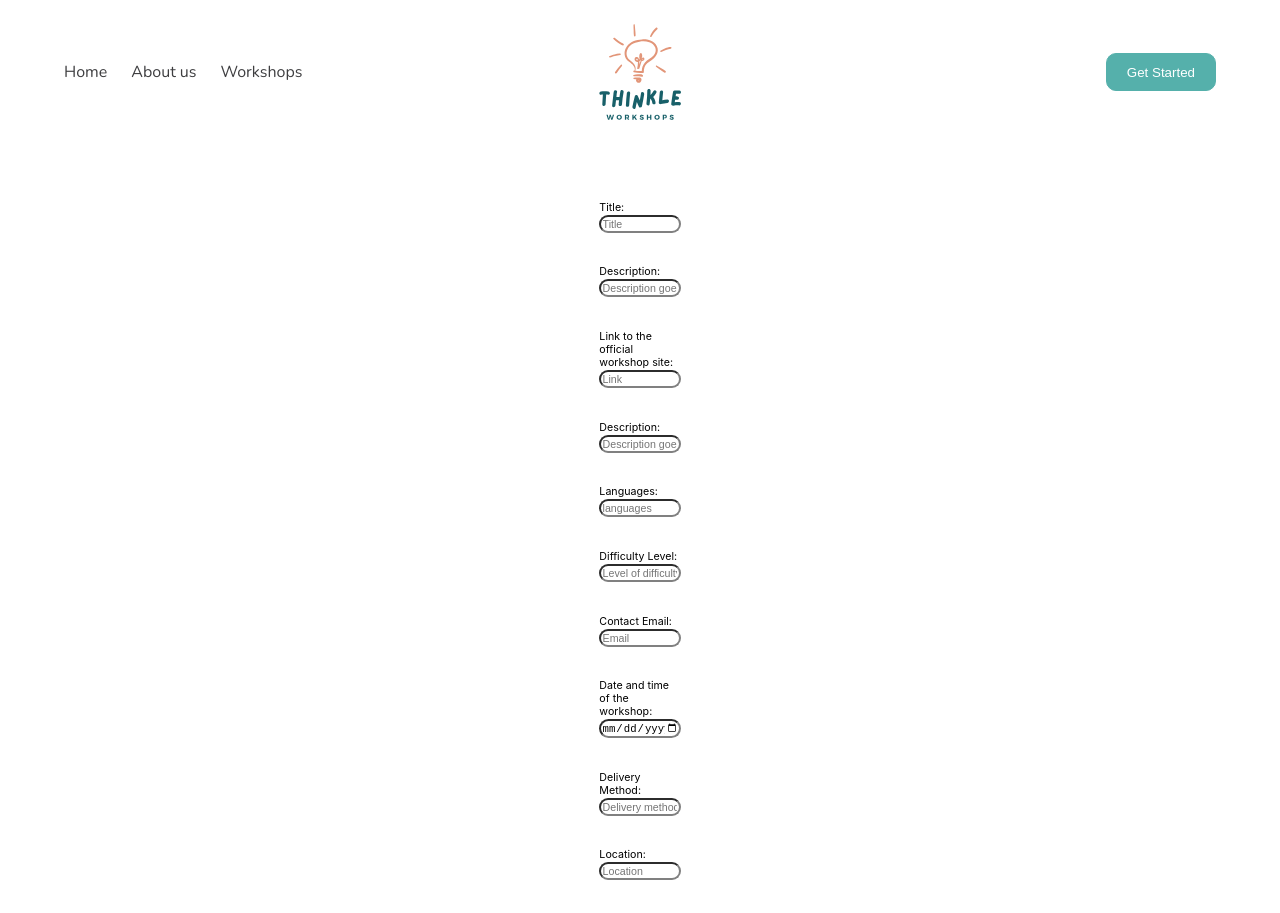
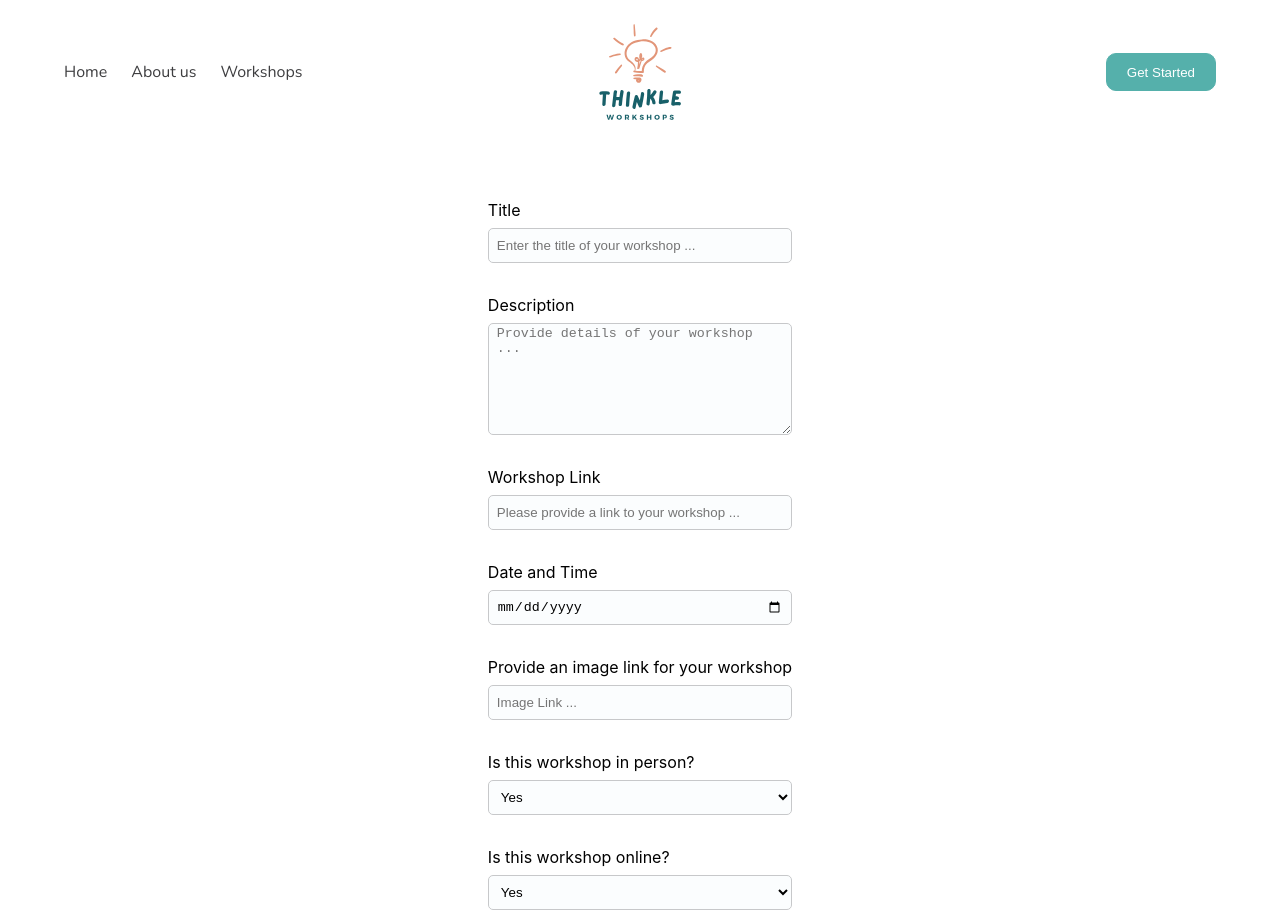
Before and after one commit to SheCodesAus/she-codes-group-project-frontend-fullstack-pancake, a React (Create React App) app: page /create-workshop in a window 1280 px wide. Shown: the top 913 px of the page. Built offline with nearby package versions, Linux system fonts and the light colour scheme.

Commit message:
Updates to Create Workshop Form

```diff
--- a/src/components/createWorkshopForm/createWorkshop.css
+++ /dev/null
@@ -1,25 +0,0 @@
-.form {
-  border-color: red;
-}
-
-.formContainer {
-  display: flex;
-  flex-direction: column;
-  justify-content: center;
-  /* border-color: green;
-  border-width: 3rem; */
-  width: 50%;
-  position: ;
-}
-
-.label {
-  font-size: 8pt;
-  padding: 1%;
-}
-
-.input {
-  /* width: 50%; */
-  font-size: 8pt;
-  border-radius: 25px;
-  border-color: grey;
-}
--- a/src/components/createWorkshopForm/index.jsx
+++ b/src/components/createWorkshopForm/index.jsx
@@ -1,252 +1,146 @@
-// import React, { useState } from "react";
-// import { useNavigate } from "react-router-dom";
-// import Input from "../common/Form/Input";
-// import LabelSelector from "../common/Form/LabelSelector";
-// import SubmitButton from "../common/Form/SubmitButton";
-// import {
-//   createProjectFormInputFields,
-//   initialLocationStates,
-// } from "./constants";
-// import { createProject } from "../../services/createProject";
-// import "./CreateProjectForm.css";
-
-// export default function CreateProjectForm() {
-//   const navigate = useNavigate();
-//   const token = window.localStorage.getItem("token");
-//   const [projectDetails, setProjectDetails] = useState({
-//     title: "",
-//     description: "",
-//     location: "",
-//     goal: "",
-//     image: "",
-//     date_due: "",
-//     is_open: true,
-//     date_created: new Date(),
-//   });
-
-//   const [locationLabels, setLocationLabels] = useState(initialLocationStates);
-//   const [submitMessage, setSubmitMessage] = useState("");
-//   const [submitResult, setSubmitResult] = useState("");
-
-//   const handleChange = event => {
-//     const { id, value } = event.target;
-
-//     let passValue;
-//     id === "goal" ? (passValue = parseInt(value)) : (passValue = value);
-//     setProjectDetails({ ...projectDetails, [id]: passValue });
-//   };
-
-//   const handleClick = index => {
-//     setProjectDetails({
-//       ...projectDetails,
-//       location: Object.keys(initialLocationStates[index]).toString(),
-//     });
-//     const newLocationStates = [...initialLocationStates];
-//     newLocationStates[index] = {
-//       [Object.keys(newLocationStates[index])]: true,
-//     };
-//     setLocationLabels(newLocationStates);
-//   };
-
-//   const handleSubmit = async event => {
-//     event.preventDefault();
-//     console.log("Create project with projectDetails: ", projectDetails);
-//     if (
-//       projectDetails.title &&
-//       projectDetails.description &&
-//       projectDetails.location &&
-//       projectDetails.goal &&
-//       projectDetails.image &&
-//       projectDetails.date_due
-//     ) {
-//       createProject(token, projectDetails).then(data => {
-//         const { id } = data;
-//         console.log("Create project response data: ... ", data);
-//         setSubmitMessage(
-//           "Yah! Project created successfully, we're directing you to your poject page ..."
-//         );
-//         setSubmitResult("success");
-//         navigate(`/project/${id}`);
-//       });
-//     } else {
-//       setSubmitMessage("Please enter all fields");
-//       setSubmitResult("fail");
-//     }
-//   };
-
-//   return (
-//     <form onSubmit={handleSubmit}>
-//       {createProjectFormInputFields.map((field, index) => {
-//         const { type, id, label, placeholder } = field;
-//         return (
-//           <Input
-//             key={index}
-//             type={type}
-//             id={id}
-//             label={label}
-//             placeholder={placeholder}
-//             onChange={handleChange}
-//             src={projectDetails.image}
-//           />
-//         );
-//       })}
-//       <div className="location-selectors-field">
-//         <label>Location</label>
-//         <div className="location-selectors-options">
-//           {locationLabels.map((location, index) => {
-//             return (
-//               <LabelSelector
-//                 key={index}
-//                 onClick={() => handleClick(index)}
-//                 labelState={Object.values(location)}
-//               >
-//                 {Object.keys(location)}
-//               </LabelSelector>
-//             );
-//           })}
-//         </div>
-//       </div>
-
-//       <SubmitButton
-//         variant="primary"
-//         submitMessage={submitMessage}
-//         result={submitResult}
-//       >
-//         Create Now !
-//       </SubmitButton>
-//     </form>
-//   );
-// }
-
-import React from "react";
-import CTAButton from "../common/CTAButton";
-import SkillTag from "../common/SkillTag";
-import "./createWorkshop.css";
-import LocationPicker from "react-location-picker";
-
-<script src="https://maps.googleapis.com/maps/api/js?&v=3.exp&libraries=geometry,drawing,places"></script>;
+import React, { useState } from "react";
+import Input from "../common/Input";
 
 export default function CreateWorkshopForm() {
+  const [input, setInput] = useState({
+    title: "",
+    description: "",
+    workshop_link: "",
+    is_online: "",
+    is_in_person: "",
+    date_and_time: "",
+    image: "",
+  });
+
+  const createWorkshopFormInputFields = [
+    {
+      type: "text",
+      id: "title",
+      label: "Title",
+      placeholder: "Enter the title of your workshop ...",
+    },
+    {
+      type: "textarea",
+      id: "description",
+      label: "Description",
+      placeholder: "Provide details of your workshop ...",
+    },
+    {
+      type: "text",
+      id: "workshop_link",
+      label: "Workshop Link",
+      placeholder: "Please provide a link to your workshop ...",
+    },
+
+    // {
+    //   type: "select",
+
+    //   id: "is_online",
+    //   label: "Is this workshop online?",
+    // },
+
+    // {
+    //   type: "select",
+    //   id: "is_in_person",
+    //   label: "Is this workshop in person?",
+    // },
+
+    {
+      type: "date",
+      id: "date_and_time",
+      label: "Date and Time",
+    },
+
+    {
+      type: "text",
+      id: "image",
+      label: "Provide an image link for your workshop",
+      placeholder: "Image Link ...",
+    },
+  ];
+
+  const token = window.localStorage.getItem("token");
+  console.log("token: ", token);
+  const handleChange = (e) => {
+    const { id, value } = e.target;
+    setInput((prevInput) => ({
+      ...prevInput,
+      [id]: value,
+    }));
+  };
+
+  const handleSubmit = async (e) => {
+    console.log("Input", input);
+    e.preventDefault();
+    // if (
+    //   input.title &&
+    //   input.date &&
+    //   input.delivery &&
+    //   input.description &&
+    //   input.difficulty &&
+    //   input.email &&
+    //   input.image &&
+    //   input.languages &&
+    //   input.link &&
+    //   input.location
+    // ) {
+    await fetch(`${process.env.REACT_APP_API_URL}/workshops/`, {
+      method: "POST",
+      headers: {
+        Authorization: `Token ${token}`,
+
+        "Content-Type": "application/json",
+      },
+      body: JSON.stringify(input),
+    })
+      .then((response) => {
+        console.log("res: ", response);
+        return response.json();
+      })
+      .then((data) => console.log("data: ", data))
+      .catch((err) => console.log("err: ", err));
+    // }
+  };
+
   return (
-    <form className="form">
-      <div className="formContainer">
-        <label htmlFor="title" className="label">
-          Title:
-        </label>
-        <input type="text" id="title" placeholder="Title" className="input" />
-      </div>
+    <form onSubmit={handleSubmit}>
+      {createWorkshopFormInputFields.map((field, index) => {
+        const { type, id, label, placeholder } = field;
+        return (
+          <Input
+            key={index}
+            type={type}
+            id={id}
+            label={label}
+            placeholder={placeholder}
+            onChange={handleChange}
+          />
+        );
+      })}
 
-      <div className="formContainer">
-        <label htmlFor="description" className="label">
-          Description:{" "}
-        </label>
-        <input
-          type="textarea"
-          id="description"
-          placeholder="Description goes here..."
-          className="input"
-        />
-      </div>
+      <Input
+        id="is_in_person"
+        type="select"
+        onChange={handleChange}
+        label="Is this workshop in person?"
+      >
+        <option>Yes</option>
+        <option>No</option>
+      </Input>
 
-      <div className="formContainer">
-        <label htmlFor="link" className="label">
-          Link to the official workshop site:{" "}
-        </label>
-        <input type="link" id="link" placeholder="Link" className="input" />
-      </div>
+      <Input
+        id="is_online"
+        type="select"
+        onChange={handleChange}
+        label="Is this workshop online?"
+      >
+        <option>Yes</option>
+        <option>No</option>
+      </Input>
 
-      <div className="formContainer">
-        <label htmlFor="description" className="label">
-          Description:{" "}
-        </label>
-        <input
-          type="textarea"
-          id="description"
-          placeholder="Description goes here..."
-          className="input"
-        />
-      </div>
-
-      <div className="formContainer">
-        <label htmlFor="languages" className="label">
-          Languages:{" "}
-        </label>
-        <input
-          type="text"
-          id="languages"
-          placeholder="languages"
-          className="input"
-        />
-      </div>
-
-      <div className="formContainer">
-        <label htmlFor="difficulty" className="label">
-          Difficulty Level:{" "}
-        </label>
-        <input
-          type="text"
-          id="difficulty"
-          placeholder="Level of difficulty."
-          className="input"
-        />
-      </div>
-
-      <div className="formContainer">
-        <label htmlFor="email" className="label">
-          Contact Email:{" "}
-        </label>
-        <input type="email" id="email" placeholder="Email" className="input" />
-      </div>
-
-      <div className="formContainer">
-        <label htmlFor="date" className="label">
-          Date and time of the workshop:{" "}
-        </label>
-        <input
-          type="date"
-          id="date"
-          placeholder="DD/MM/YYYY"
-          className="input"
-        />
-      </div>
-
-      <div className="formContainer">
-        <label htmlFor="delivery" className="label">
-          Delivery Method:{" "}
-        </label>
-        <input
-          type="boolean"
-          id="delivery"
-          placeholder="Delivery method"
-          className="input"
-        />
-      </div>
-
-      <div className="formContainer">
-        <label htmlFor="location" className="label">
-          Location:{" "}
-        </label>
-        <input
-          type="LocationPicker"
-          id="location"
-          placeholder="Location"
-          className="input"
-        />
-      </div>
-
-      <div className="formContainer">
-        <label htmlFor="image" className="label">
-          Image:{" "}
-        </label>
-        <input
-          type="text"
-          id="image"
-          placeholder="Upload your event image"
-          className="input"
-        />
-      </div>
-
-      <CTAButton variant="primary">Submit</CTAButton>
+      <button variant="primary" onClick={handleSubmit}>
+        Submit
+      </button>
     </form>
   );
 }
```
